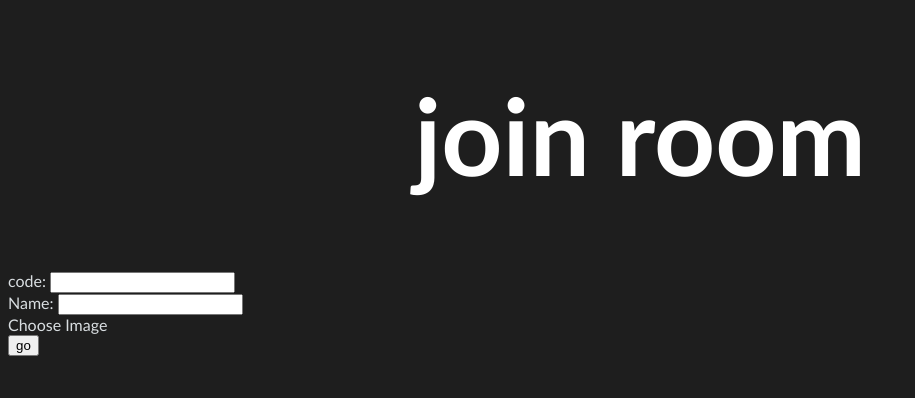
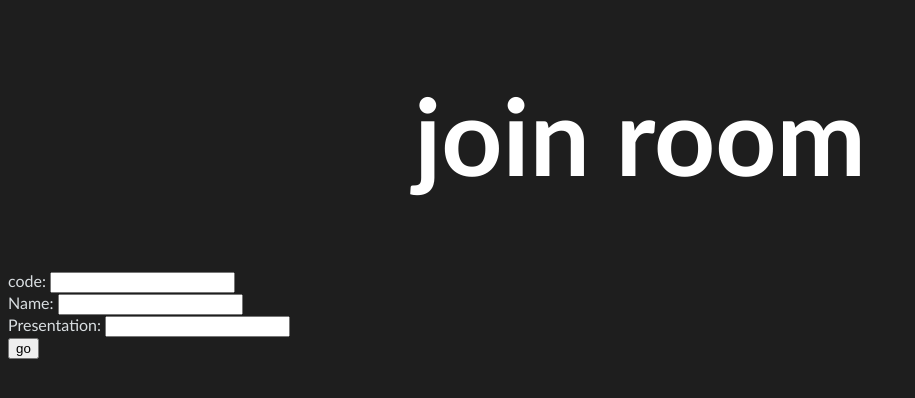
Before and after one commit to hackpeelbestteam/ProjectHackPeel, a SvelteKit app in the folder frontend/: page /join in a window 1280 px wide. Shown: the top 398 px of the page, without its empty margins (0-915 px from the left). Built offline with nearby package versions, Linux system fonts and the light colour scheme.

Commit message:
link submit

```diff
--- a/frontend/src/routes/join/+page.svelte
+++ b/frontend/src/routes/join/+page.svelte
@@ -2,8 +2,7 @@
   import { goto } from "$app/navigation";
 
   let code = "";
-  let link =
-    "https://raw.githubusercontent.com/mozilla/pdf.js/ba2edeae/web/compressed.tracemonkey-pldi-09.pdf";
+  let link = "";
   let name = "";
   let avatar, fileinput;
 
@@ -42,20 +41,8 @@
 <input bind:value={name} />
 <br />
 
-<div
-  class="chan"
-  on:click={() => {
-    fileinput.click();
-  }}
->
-  Choose Image
-</div>
-<input
-  style="display:none"
-  type="file"
-  accept=".pdf"
-  on:change={(file) => onFileSelected(file)}
-  bind:this={fileinput}
-/>
+<p style="display:inline">Presentation:</p>
+<input bind:value={link} />
+<br />
 
 <button on:click={go}>go</button>
```
